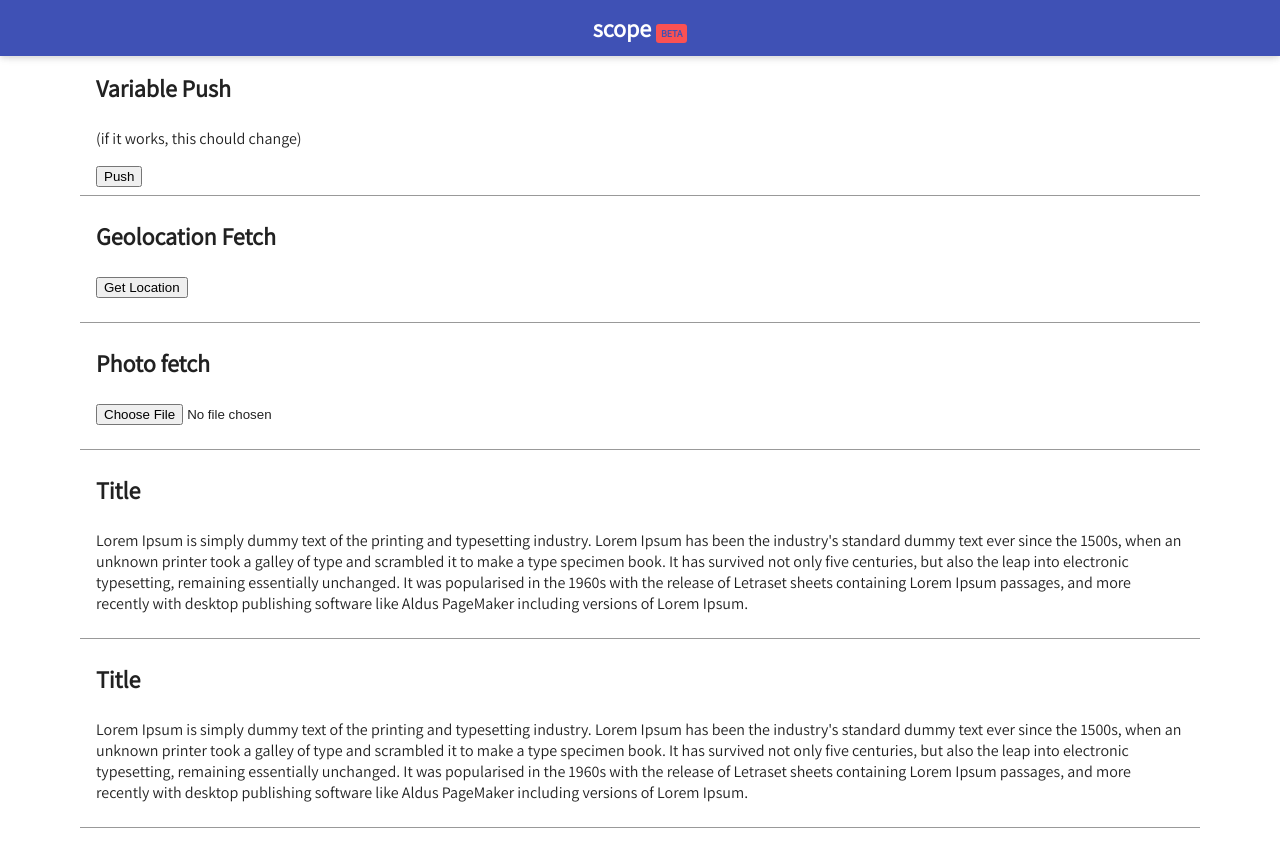
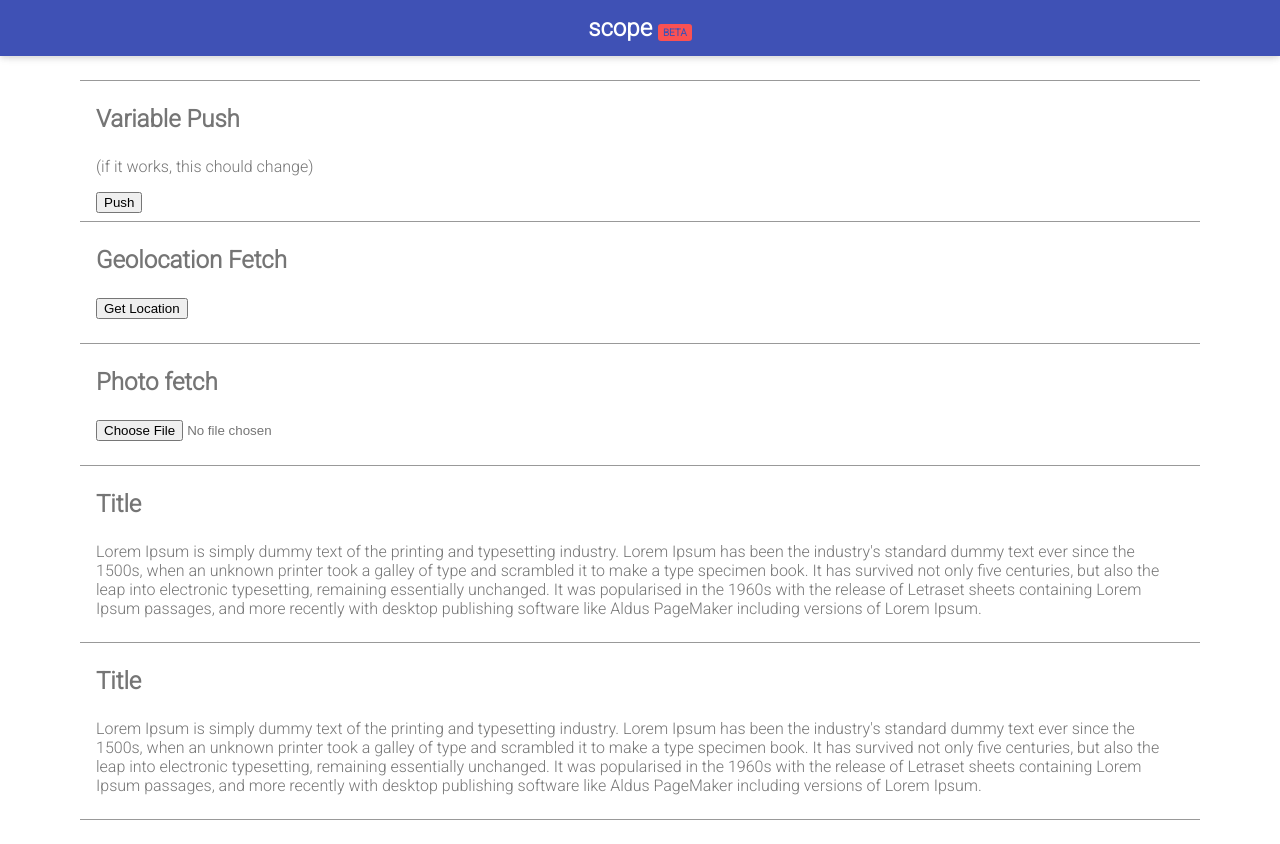
Before and after one commit to domainbn/scope-beta, a PHP site: page / in a window 1280 px wide. After the commit the page ends 820 px from the top, so only its background shows below. Run offline with PHP 8.4, Linux system fonts and the light colour scheme.

Commit message:
• Typeface change to Roboto • More AJAX test, using post class

```diff
--- a/home.html
+++ b/home.html
@@ -4,7 +4,7 @@
         <title>Scope (Beta)</title>
         <meta name="viewport" content="width=device-width, initial-scale=1">
         <link rel="stylesheet" href="style.css" />
-        <link href="https://fonts.googleapis.com/css?family=Assistant" rel="stylesheet">
+        <link href="https://fonts.googleapis.com/css?family=Roboto:300" rel="stylesheet">
         <link rel="icon" href="https://www.gstatic.com/images/branding/product/ico/google_fonts_lodp.ico" type="image/x-icon">
     </head>
     <body>
@@ -20,6 +20,12 @@
 
                 <!--FEED-->
                 <div class="scp-feed">
+
+                    <div id="xcore" class="scp-post">
+
+                    </div>
+
+
                     <div class="scp-post">
                         <h3>Variable Push</h3>
 <!--
@@ -31,15 +37,18 @@
                         </p>
 -->
                         <p id="varo">(if it works, this chould change)</p>
-<!--                        <input type="text" name="post_var" id="varia">-->
                         <button onclick="push()">Push</button>
 
-                        <script>
+                        <script type="text/javascript">
                             var varo = document.getElementById("varo");
-//                            var varia = document.getElementById("varia");
+                            var xcore = document.getElementById("xcore");
+
+
+                            var scppost = "";
 
                             function push() {
-                            varo.innerHTML = "It works!";
+                                varo.innerHTML = "It works!";
+                                xcore.innerHTML = "<h3>Title</h3><p>Notification?</p>";
                             }
                         </script>
                     </div>
--- a/style.css
+++ b/style.css
@@ -1,8 +1,9 @@
 html, body {
     margin: 0;
-    font-family: 'Assistant', sans-serif;
+    font-family: 'Roboto', sans-serif;
     background: #fff;
-    color: rgba(0,0,0,.87);
+/*    color: rgba(0,0,0,.87);*/
+    color: #757575;
 }
 
 a {
@@ -67,7 +68,6 @@ h3 {
     margin: 0 auto 16px auto;
     background: #fff;
     padding: 8px 16px;
-/*    border-radius: 3px;*/
     border-bottom: 1px solid #999999;
 }
 
```
Also changed, not shown: scope.js (added, +7 -0 lines).
